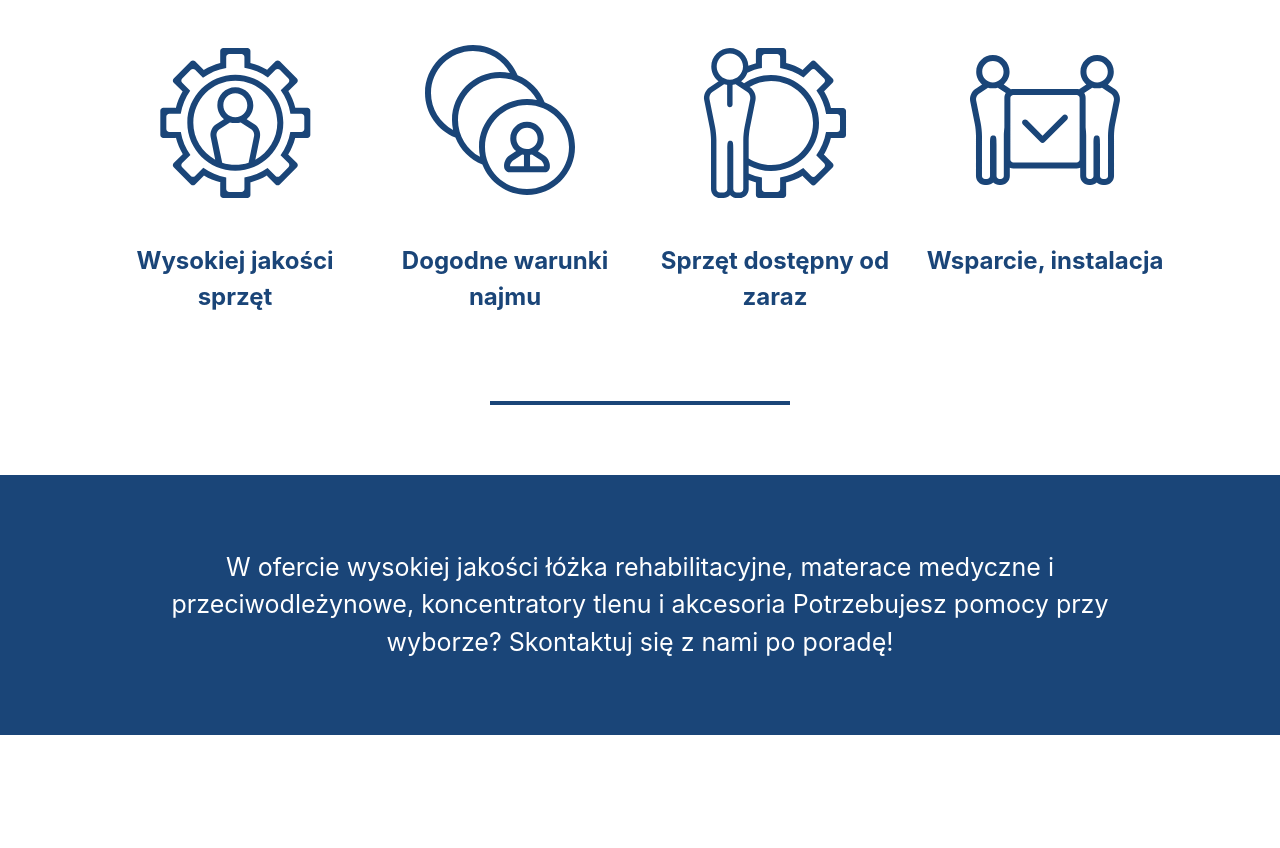
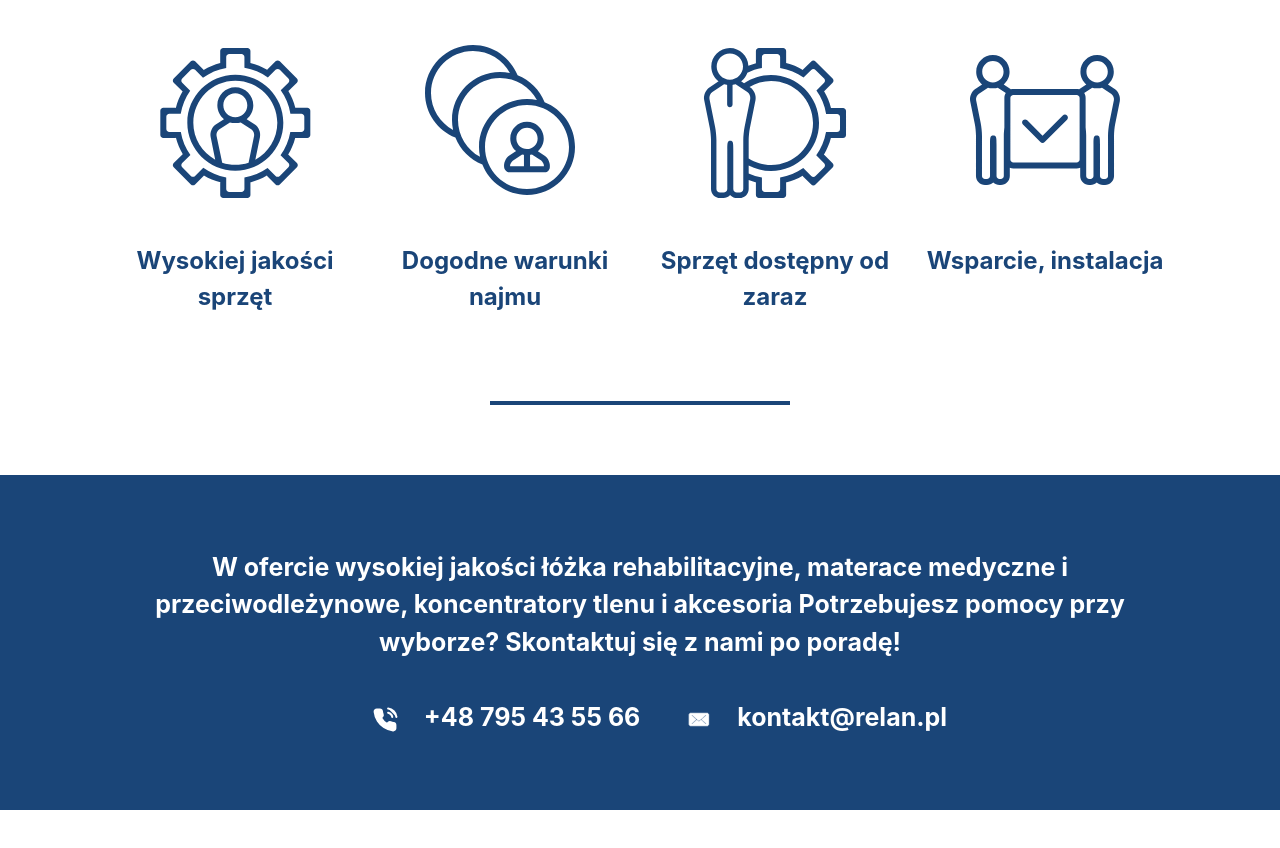
Before and after one commit to shepard90/Relan-remake, a plain HTML site: page index.html in a window 1280 px wide. Shown: the part 1923-2771 px from the top of the page. Before the commit the page ends 2728 px from the top, so only its background shows below. Drawn offline with nearby package versions, Linux system fonts and the light colour scheme.

Commit message:
updated carousel captions & added contacts

```diff
--- a/css/style.css
+++ b/css/style.css
@@ -36,6 +36,10 @@ body {
   overflow: hidden;
 }
 
+.carousel-caption {
+  top: 17vw;
+}
+
 .mainCaption {
   font-size: 70px;
   z-index: 999;
@@ -50,7 +54,7 @@ body {
 }
 
 .carousel-indicators {
-  bottom: 10rem;
+  top: 42vw;
 }
 
 .carousel-indicators > li {
@@ -113,4 +117,11 @@ hr{
 .sec3 {
   background-color: #1a4578;
   color: #fff;
+  font-weight: bold;
 }
+
+.contact {
+  height: 25px;
+  padding-right: 20px;
+  margin-left: 40px;
+}
--- a/index.html
+++ b/index.html
@@ -164,7 +164,12 @@
   <div id="section3" class="sec3">
     <hr>
     <div data-aos="zoom-in" data-aos-once="true" class="description">W ofercie wysokiej jakości łóżka rehabilitacyjne, materace medyczne i przeciwodleżynowe, koncentratory tlenu i akcesoria
-    Potrzebujesz pomocy przy wyborze? Skontaktuj się z nami po poradę!</div>
+    Potrzebujesz pomocy przy wyborze? Skontaktuj się z nami po poradę!
+  <br><br>
+<img class="contact" src="images/phone.svg" alt=""> +48 795 43 55 66
+<img class="contact" src="images/mail.svg" alt=""> kontakt@relan.pl
+</div>
+
     <hr>
   </div>
 
```
Also changed, not shown: images/mail.svg (added), images/phone.svg (added).
